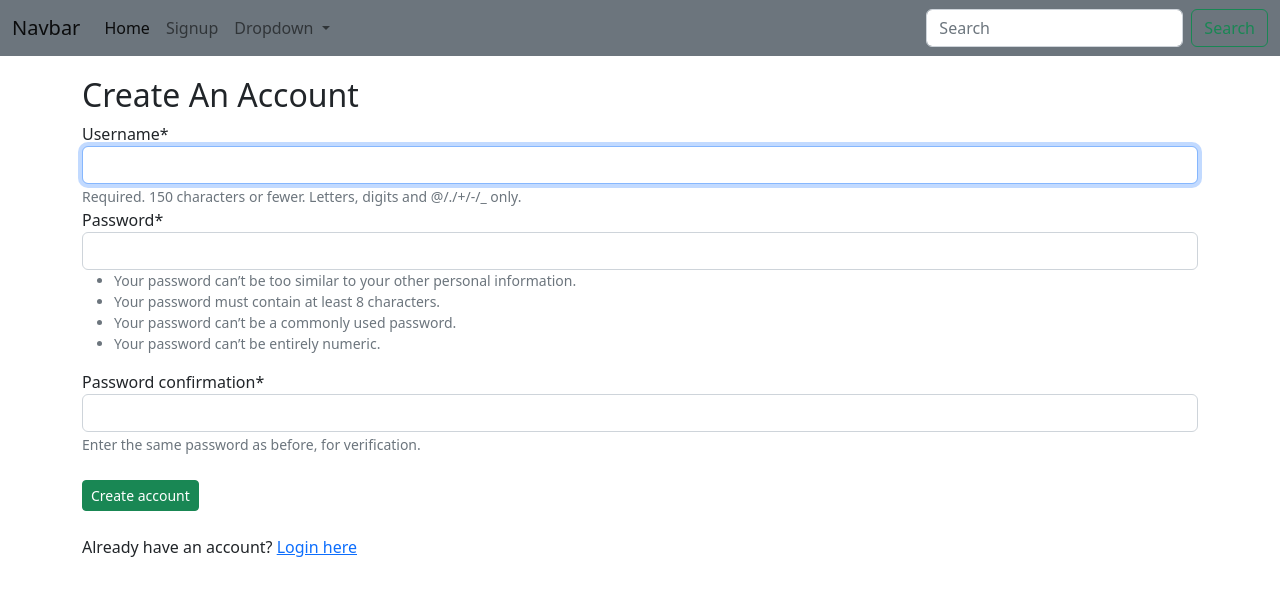
After one commit to kimbrian2010/blogproject, a Django app: page /account/signup/ in a window 1280 px wide. The commit adds this page. Shown: the top 596 px of the page. Run offline with Django 4.2, Linux system fonts and the light colour scheme; some libraries are stand-ins or nearby versions.

Commit message:
added sign up and sign in, pending sign out

```diff
--- a/blog_login/urls.py
+++ b/blog_login/urls.py
@@ -1,5 +1,10 @@
 from django.urls import path
+from . import views
+
+app_name = 'blog_login'
 
 urlpatterns = [
+    path('signup/',views.sign_up, name='signup'),
+    path('signin/',views.sign_in, name='signin'),
 
 ]
--- a/blog_login/views.py
+++ b/blog_login/views.py
@@ -1,3 +1,34 @@
 from django.shortcuts import render
 
+from django.contrib.auth.forms import UserCreationForm, AuthenticationForm
+from django.contrib.auth import login, logout, authenticate
+from django.shortcuts import HttpResponseRedirect
+from django.urls import reverse
+
 # Create your views here.
+
+def sign_up(request):
+    form = UserCreationForm()
+    registered = False
+    if request.method == 'POST':
+        form = UserCreationForm(data=request.POST)
+        if form.is_valid():
+            form.save()
+            registered = True
+
+    dict = {'form':form, 'registered':registered}
+    return render(request, 'blog_login/signup.html', context=dict)
+
+
+def sign_in(request):
+    form = AuthenticationForm()
+    if request.method=='POST':
+        form = AuthenticationForm(data=request.POST)
+        if form.is_valid():
+            username=form.cleaned_data.get('username')
+            password=form.cleaned_data.get('password')
+            user = authenticate(username=username, password=password)
+            if user is not None:
+                login(request, user)
+                return HttpResponseRedirect(reverse('index'))
+    return render(request, 'blog_login/login.html', context={'form':form})
--- a/blog_project/settings.py
+++ b/blog_project/settings.py
@@ -44,7 +44,11 @@ INSTALLED_APPS = [
     'django.contrib.staticfiles',
     'blog_app',
     'blog_login',
+    'crispy_forms',
 ]
+
+# Indicate bootstrap, uni-form supported here
+CRISPY_TEMPLATE_PACK = 'bootstrap4'
 
 MIDDLEWARE = [
     'django.middleware.security.SecurityMiddleware',
--- a/blog_project/urls.py
+++ b/blog_project/urls.py
@@ -1,18 +1,3 @@
-"""blog_project URL Configuration
-
-The `urlpatterns` list routes URLs to views. For more information please see:
-    https://docs.djangoproject.com/en/4.1/topics/http/urls/
-Examples:
-Function views
-    1. Add an import:  from my_app import views
-    2. Add a URL to urlpatterns:  path('', views.home, name='home')
-Class-based views
-    1. Add an import:  from other_app.views import Home
-    2. Add a URL to urlpatterns:  path('', Home.as_view(), name='home')
-Including another URLconf
-    1. Import the include() function: from django.urls import include, path
-    2. Add a URL to urlpatterns:  path('blog/', include('blog.urls'))
-"""
 from django.contrib import admin
 from django.urls import path, include
 from . import views
--- a/templates/base.html
+++ b/templates/base.html
@@ -7,7 +7,7 @@
     <link href="https://cdn.jsdelivr.net/npm/bootstrap@5.2.2/dist/css/bootstrap.min.css" rel="stylesheet" integrity="sha384-Zenh87qX5JnK2Jl0vWa8Ck2rdkQ2Bzep5IDxbcnCeuOxjzrPF/et3URy9Bv1WTRi" crossorigin="anonymous">
   </head>
   <body>
-    <nav class="navbar navbar-expand-lg bg-light">
+    <nav class="navbar navbar-expand-lg bg-secondary">
         <div class="container-fluid">
           <a class="navbar-brand" href="#">Navbar</a>
           <button class="navbar-toggler" type="button" data-bs-toggle="collapse" data-bs-target="#navbarSupportedContent" aria-controls="navbarSupportedContent" aria-expanded="false" aria-label="Toggle navigation">
@@ -19,7 +19,7 @@
                 <a class="nav-link active" aria-current="page" href="#">Home</a>
               </li>
               <li class="nav-item">
-                <a class="nav-link" href="#">Link</a>
+                <a class="nav-link" href="{% url 'blog_login:signup' %}">Signup</a>
               </li>
               <li class="nav-item dropdown">
                 <a class="nav-link dropdown-toggle" href="#" role="button" data-bs-toggle="dropdown" aria-expanded="false">
@@ -32,9 +32,6 @@
                   <li><a class="dropdown-item" href="#">Something else here</a></li>
                 </ul>
               </li>
-              <li class="nav-item">
-                <a class="nav-link disabled">Disabled</a>
-              </li>
             </ul>
             <form class="d-flex" role="search">
               <input class="form-control me-2" type="search" placeholder="Search" aria-label="Search">
@@ -44,9 +41,14 @@
         </div>
       </nav>
 
-    {% block content %}
+
+    <div class="container" style="padding-top:20px">
+      {% block content %}
 
     {% endblock %}
+    </div>
+
+
 
 
     <script src="https://cdn.jsdelivr.net/npm/bootstrap@5.2.2/dist/js/bootstrap.bundle.min.js" integrity="sha384-OERcA2EqjJCMA+/3y+gxIOqMEjwtxJY7qPCqsdltbNJuaOe923+mo//f6V8Qbsw3" crossorigin="anonymous"></script>
--- /dev/null
+++ b/templates/blog_login/signup.html
@@ -0,0 +1,23 @@
+{% extends '../base.html' %}
+{% load crispy_forms_tags %}
+{% block title %} Create Account {% endblock %}
+
+{% block content %}
+
+{% if registered %}
+<div class="alert alert-success">
+    Account created successfully <a href="{% url 'blog_login:signin' %}"> Login here</a>
+</div>
+{% else %}
+<h2> Create An Account</h2>
+<form method='post'>
+    {{ form|crispy }}
+    {% csrf_token %}
+    <br>
+    <button type="submit" class="btn btn-success btn-sm">Create account</button>
+</form>
+<br>
+<p> Already have an account? <a href="{% url 'blog_login:signin' %}">Login here</a></p>
+{% endif %}
+
+{% endblock %}
```
Also changed, not shown: templates/blog_login/login.html (added, +14 -0 lines), db.sqlite3.
